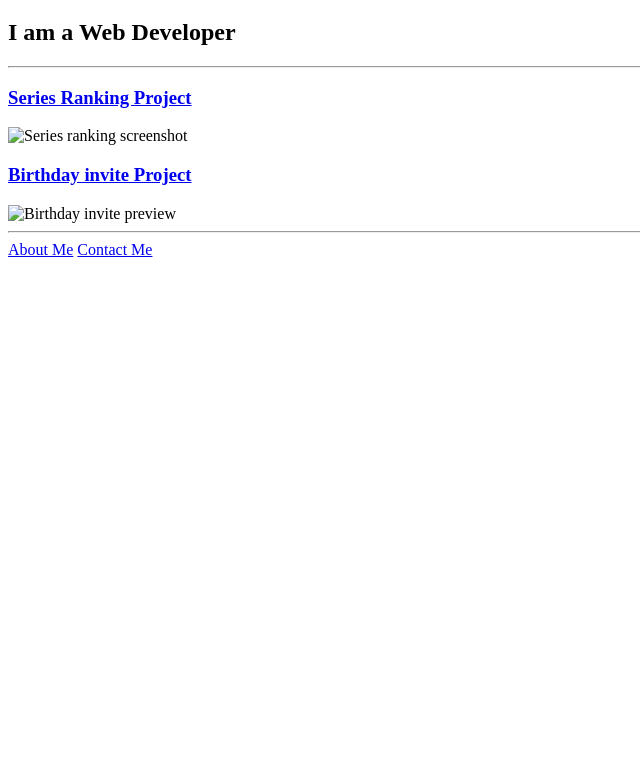
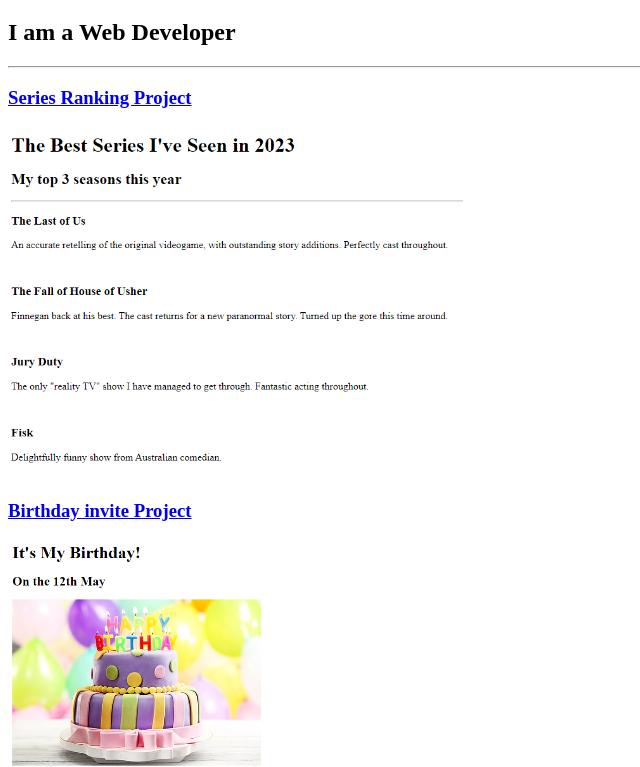
Before and after one commit to ziphozwane/html-portfolio, a plain HTML site: page index.html in a window 1280 px wide. Shown: the part 61-828 px from the top of the page, without its empty margins (0-640 px from the left). Before the commit the page ends 800 px from the top, so only its background shows below. Drawn offline with Linux system fonts and the light colour scheme.

Commit message:
Update index.html

```diff
--- a/index.html
+++ b/index.html
@@ -1,4 +1,3 @@
-<!-- TODO 1: Create the HTML Boilerplate -->
 <!DOCTYPE html>
 <html lang="en">
 
@@ -15,12 +14,12 @@
     <a href="./public/series-ranking.html">
         <h3>Series Ranking Project</h3>
     </a>
-    <img src="../4.3 HTML Portfolio Project/assets/images/series-ranking.png" alt="Series ranking screenshot"
+    <img src="../assets/images/series-ranking.png" alt="Series ranking screenshot"
         height="350">
     <a href="./public/birthday-invite.html">
         <h3>Birthday invite Project</h3>
     </a>
-    <img src="../4.3 HTML Portfolio Project/assets/images/birthday-invite.png" alt="Birthday invite preview"
+    <img src="../assets/images/birthday-invite.png" alt="Birthday invite preview"
         height="350">
     <hr>
     <a href="./public/about.html">About Me</a>
```
